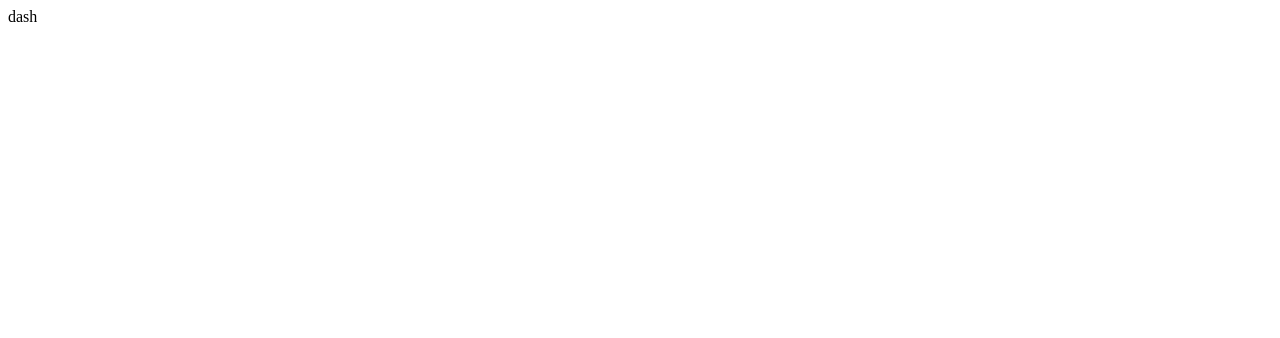
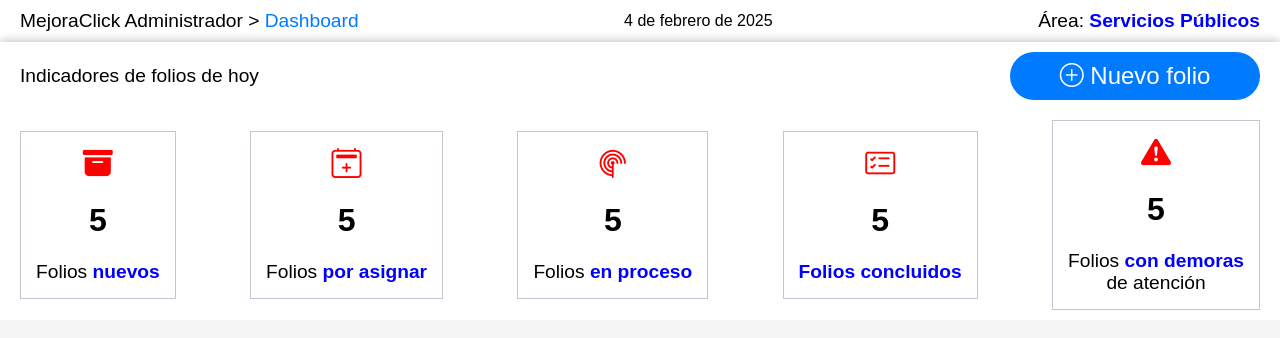
Before and after one commit to C4mb3r0s/Forentec-page, a plain HTML site: page pages/dashboard.html in a window 1280 px wide. Drawn offline with nearby package versions, Linux system fonts and the light colour scheme.

Commit message:
add the indicators in the iframe

```diff
--- /dev/null
+++ b/pages/dash-css/dash-style.css
@@ -0,0 +1,93 @@
+body {
+    font-family: Arial, sans-serif;
+    margin: 0;
+    padding: 0;
+    background-color: #f5f5f5;
+}
+
+.sup-header {
+    display: flex;
+    justify-content: space-between;
+    align-items: center;
+    padding: 10px 20px;
+    background-color: #fff;
+    box-shadow: 0 0 10px rgba(0, 0, 0, 0.1);
+}
+
+label {
+    font-size: 1.2em;
+
+
+    a {
+        text-decoration: none;
+        color: #007bff;
+    }
+
+    a:hover {
+        text-decoration: underline;
+    }
+
+    strong {
+        color: blue;
+        font-weight: bold;
+    }
+}
+
+.titles-indicadores{
+    display: flex;
+    justify-content: space-between;
+    align-items: center;
+    padding: 10px 20px;
+    background-color: #fff;
+    box-shadow: 0 0 10px rgba(0, 0, 0, 0.3);
+}
+
+.titles-indicadores button{
+    background-color: #007bff;
+    color: #fff;
+    font-size: 1.5rem;
+    padding: 10px;
+    border-radius: 49px;
+    border: none;
+    width: 250px;
+}
+.titles-indicadores button i {
+font-weight: 400;
+
+}
+
+.indicadores{
+    display: flex;
+    justify-content: space-between;
+    align-items: center;
+    padding: 10px 20px;
+    background-color: #fff;
+}
+
+.indicadores .indicador{
+    border: 1px solid #7f8e9f7d;
+    padding: 15px;
+    text-align: center;
+}
+
+.indicadores .indicador.one i {
+color:red;
+font-size: 30px;
+}
+
+.indicadores .indicador.two i {
+color:red;
+font-size: 30px;
+}
+.indicadores .indicador.trhee i {
+color:red;
+font-size: 30px;
+}
+.indicadores .indicador.four i {
+color:red;
+font-size: 30px;
+}
+.indicadores .indicador.five i {
+color:red;
+font-size: 30px;
+}
--- a/pages/dashboard.html
+++ b/pages/dashboard.html
@@ -1,5 +1,56 @@
-<html>
-    <body>
-        <label for="">dash</label>
-    </body>
+<!DOCTYPE html>
+<html lang="es">
+<head>
+    <meta charset="UTF-8">
+    <meta name="viewport" content="width=device-width, initial-scale=1.0">
+
+  <link rel="stylesheet" href="https://cdn.jsdelivr.net/npm/bootstrap-icons@1.11.3/font/bootstrap-icons.min.css">
+    <link rel="stylesheet" href="./dash-css/dash-style.css">
+    <title></title>
+</head>
+<body>
+    <div class="sup-header">
+        <label for="">MejoraClick Administrador > <a href="#">Dashboard</a></label>
+
+        <span id="date"></span>
+
+        <label for="">Área: <strong>Servicios Públicos</strong></label>
+    </div>
+
+    <div class="titles-indicadores">
+        <label for="">Indicadores de folios de hoy</label>
+        <button><i class="bi bi-plus-circle"></i> Nuevo folio</button>
+    </div>
+
+    <div class="indicadores">
+        <div class="indicador one">
+            <i class="bi bi-archive-fill"></i>
+            <h1>5</h1>
+            <label for="">Folios <strong>nuevos</strong></label>
+        </div>
+        <div class="indicador two">
+            <i class="bi bi-calendar2-plus"></i>
+            <h1>5</h1>
+            <label for="">Folios <strong>por asignar</strong></label>
+        </div>
+        <div class="indicador trhee">
+            <i class="bi bi-radar"></i>
+            <h1>5</h1>
+            <label for="">Folios <strong>en proceso</strong></label>
+        </div>
+        <div class="indicador four">
+            <i class="bi bi-card-checklist"></i>
+            <h1>5</h1>
+            <label for=""><strong>Folios concluidos</strong></label>
+        </div>
+        <div class="indicador five">
+            <i class="bi bi-exclamation-triangle-fill"></i>
+            <h1>5</h1>
+            <label for="">Folios <strong>con demoras</strong> <br> de atención</label>
+        </div>
+    </div>
+
+
+    <script src="./date/date.js"></script>
+</body>
 </html>
--- /dev/null
+++ b/pages/date/date.js
@@ -0,0 +1,7 @@
+document.addEventListener('DOMContentLoaded', function() {
+  const dateElement = document.getElementById('date');
+  const today = new Date();
+  const options = { year: 'numeric', month: 'long', day: 'numeric' };
+  const formattedDate = today.toLocaleDateString('es-ES', options);
+  dateElement.textContent = formattedDate;
+});
```
Also changed, not shown: css/styles.css (+7 -0 lines).
